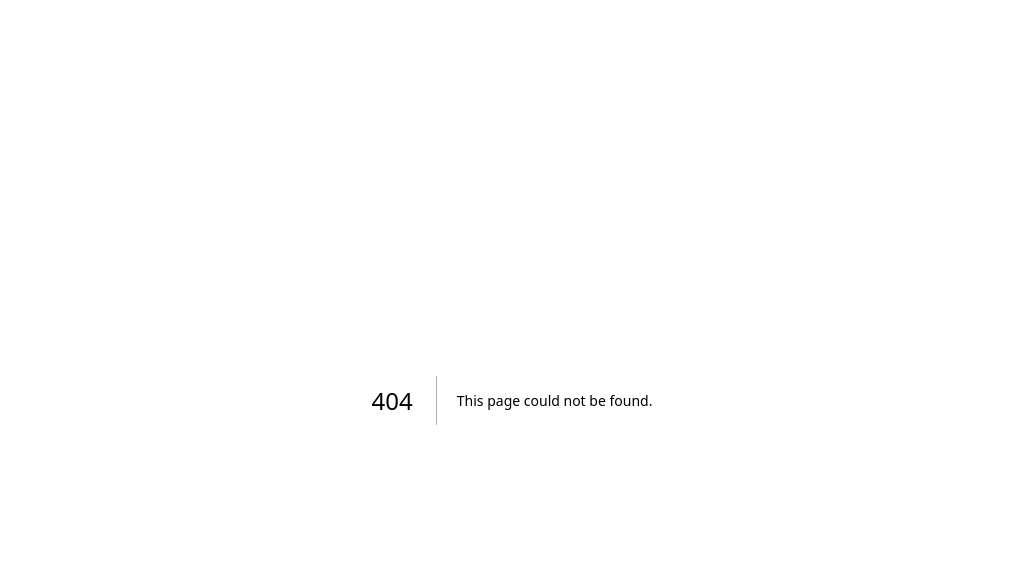
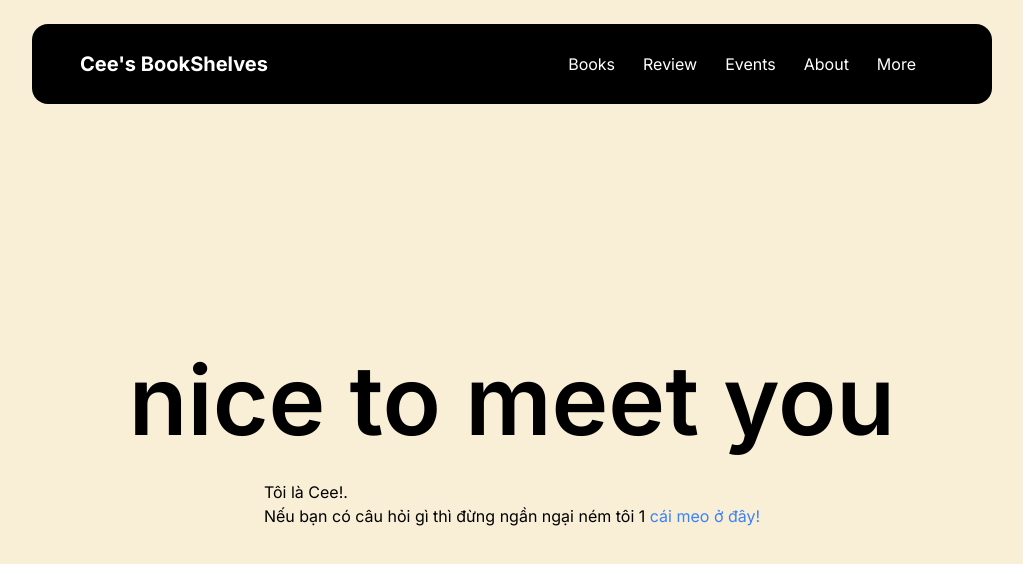
Before and after one commit to chungkk/print3d, a Next.js app: page /about in a window 1280 px wide. Before the commit this address had no page. Shown: the top 564 px of the page, without its empty margins (128-1151 px from the left). Built offline with nearby package versions, Linux system fonts and the light colour scheme.

Commit message:
add about

```diff
--- /dev/null
+++ b/src/app/about/page.js
@@ -0,0 +1,20 @@
+import React from "react";
+import Navbar from "@/components/Layout/Navbar";
+
+
+export default function About({ searchParams }) {
+  return (
+    <section className="px-4 md:px-40 h-screen py-6 bg-[#F9EFD7]">
+      <main className="flex flex-col justify-between h-full ">
+        <Navbar />
+        <div className="flex justify-center items-center flex-col flex-1">
+          <div className="font-semibold text-4xl md:text-8xl text-center">nice to meet you</div>
+          <div className="mt-8 px-6">
+            <p>Tôi là Cee!. </p>
+            <p className="md:max-w-[600px]">Nếu bạn có câu hỏi gì thì đừng ngần ngại ném tôi 1 <a className="text-blue-500" href="mailto:hello@sachoi.com">cái meo ở đây!</a></p>
+          </div>
+        </div>
+      </main>
+    </section>
+  );
+}
--- a/src/components/Layout/Navbar.js
+++ b/src/components/Layout/Navbar.js
@@ -18,7 +18,7 @@ export default function Navbar() {
         <Link href='/' className='text-white mr-7'>Books</Link>
         <Link href='/review' className='text-white mr-7'>Review</Link>
         <Link href='/' className='text-white mr-7'>Events</Link>
-        <Link href='/' className='text-white mr-7'>About</Link>
+        <Link href='/about' className='text-white mr-7'>About</Link>
         <Link href='/' className='text-white mr-7'>More</Link>
       </div>
       <FaBars
@@ -36,15 +36,15 @@ export default function Navbar() {
             <div className="font-bold text-2xl mb-8">DANH MỤC</div>
             <GrClose className="h-6 w-6 mr-2" onClick={onToggleMenu} />
           </div>
-          <Link href='/' className='mr-7 text-blue-500'>Books</Link>
+          <Link href='/' className='mr-7 mt-4 text-blue-500'>Books</Link>
           <hr />
-          <Link href='/review' className='mr-7 text-blue-500 mt-2'>Review</Link>
+          <Link href='/review' className='mr-7 mt-4 text-blue-500 mt-2'>Review</Link>
           <hr />
-          <Link href='/' className='mr-7 text-blue-500 mt-2'>Events</Link>
+          <Link href='/' className='mr-7 mt-4 text-blue-500 mt-2'>Events</Link>
           <hr />
-          <Link href='/' className='mr-7 text-blue-500 mt-2'>About</Link>
+          <Link href='/' className='mr-7 mt-4 text-blue-500 mt-2'>About</Link>
           <hr />
-          <Link href='/' className='mr-7 text-blue-500 mt-2'>More</Link>
+          <Link href='/' className='mr-7 mt-4 text-blue-500 mt-2'>More</Link>
           <hr />
         </div>
       </Modal>
```
